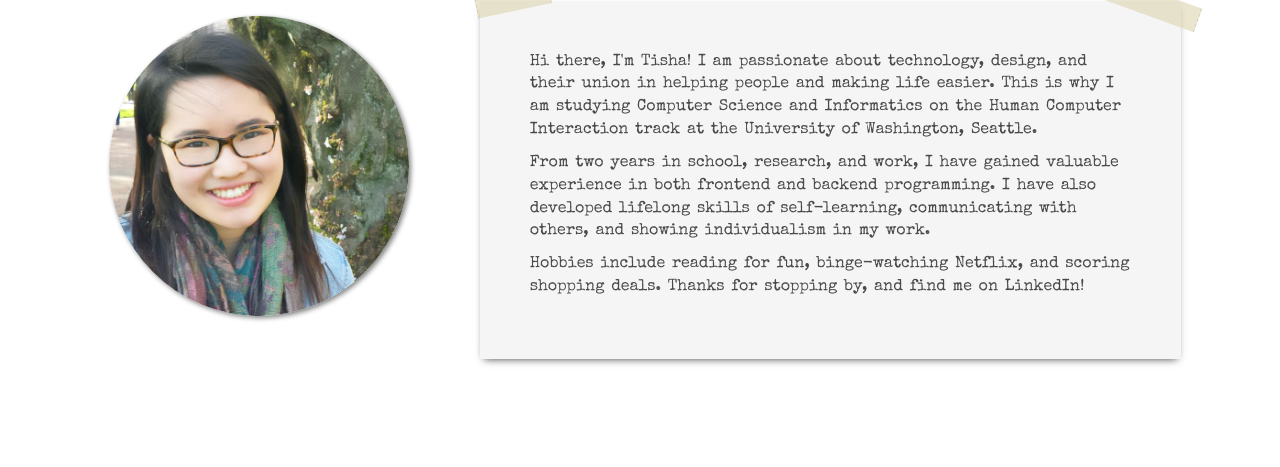
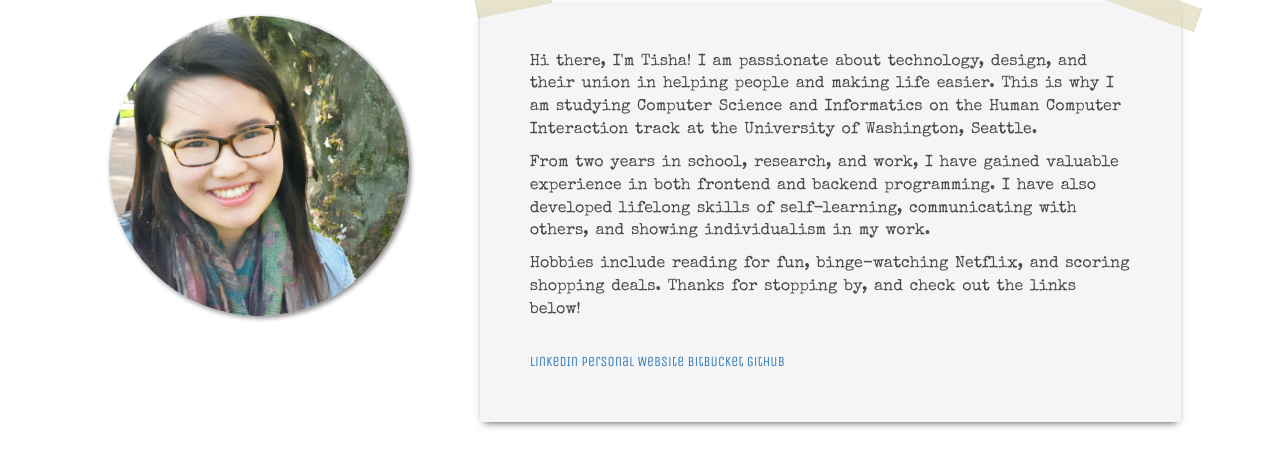
Before and after one commit to ttseattle/tisha-website, a plain HTML site: page about.html in a window 1280 px wide. Shown: the part 185-652 px from the top of the page. Drawn offline with nearby package versions, Linux system fonts and the light colour scheme; a web font is replaced by a local one.

Commit message:
Edited about apge

```diff
--- a/about.html
+++ b/about.html
@@ -58,7 +58,12 @@
 				<div id="bio" class="tape">
 					<p> Hi there, I'm Tisha! I am passionate about technology, design, and their union in helping people and making life easier. This is why I am studying Computer Science and Informatics on the Human Computer Interaction track at the University of Washington, Seattle. </p>
 					<p> From two years in school, research, and work, I have gained valuable experience in both frontend and backend programming. I have also developed lifelong skills of self-learning, communicating with others, and showing individualism in my work. <p/>
-					<p>Hobbies include reading for fun, binge-watching Netflix, and scoring shopping deals. Thanks for stopping by, and find me on LinkedIn!</p>
+					<p>Hobbies include reading for fun, binge-watching Netflix, and scoring shopping deals. Thanks for stopping by, and check out the links below!</p>
+					<br/>
+					<a href="https://www.linkedin.com/pub/tisha-trongtham/b3/474/64a"> LinkedIn </a>
+					<a href="http://students.washington.edu/tishat/personal/tisha-website/"> Personal Website </a>
+					<a href="https://bitbucket.org/ttseattle/"> BitBucket </a>
+					<a href="https://github.com/ttseattle/"> GitHub </a>
 				</div>
 			</div>
 		</div>
```
